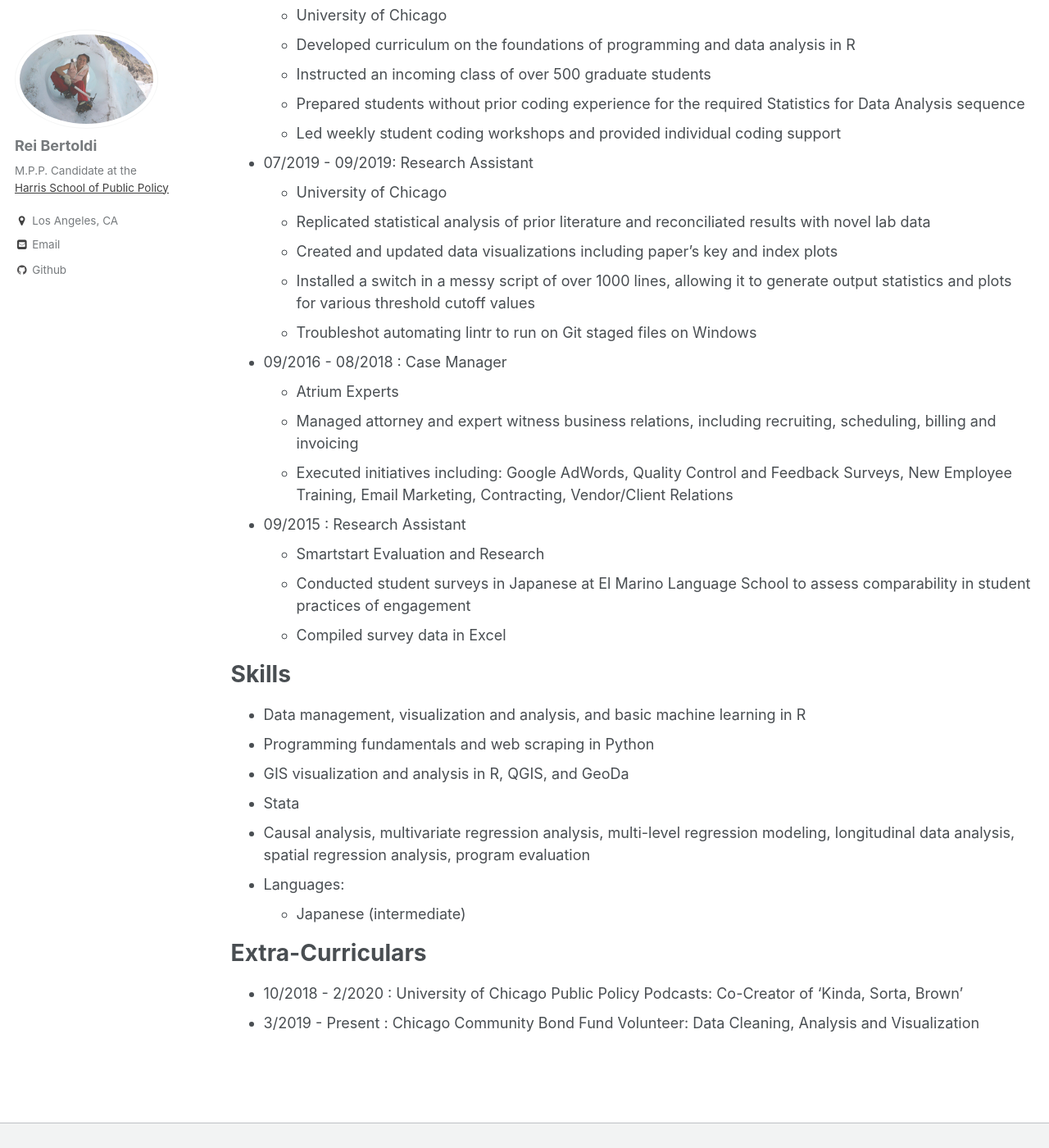
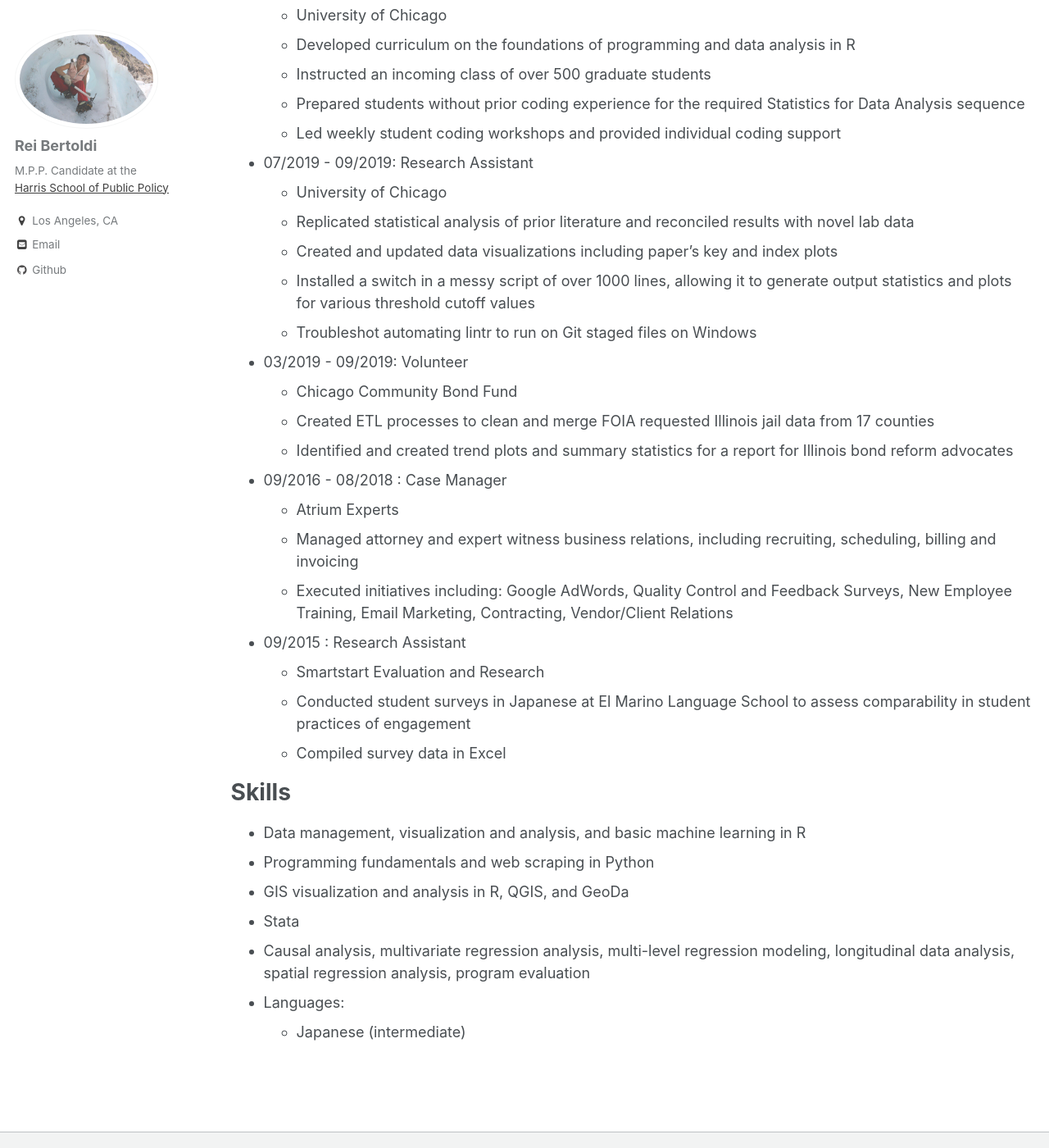
Before and after one commit to rhbertoldi/rhbertoldi.github.io, a Jekyll site: the page built from _pages/cv.md, in a window 1280 px wide and 1400 px high, scrolled down 682 px. Shown: the whole window at 82% size. Built offline with Jekyll 4.4.1, drawn with Linux system fonts in a browser that asks for light colours.

Commit message:
updated cv

```diff
--- a/_pages/cv.md
+++ b/_pages/cv.md
@@ -35,10 +35,16 @@ Work experience
 
 * 07/2019 - 09/2019: Research Assistant
   * University of Chicago
-  * Replicated statistical analysis of prior literature and reconciliated results with novel lab data
+  * Replicated statistical analysis of prior literature and reconciled results with novel lab data
   * Created and updated data visualizations including paper's key and index plots
   * Installed a switch in a messy script of over 1000 lines, allowing it to generate output statistics and plots for various threshold cutoff values
   * Troubleshot automating lintr to run on Git staged files on Windows
+
+* 03/2019 - 09/2019: Volunteer
+  * Chicago Community Bond Fund
+  *	Created ETL processes to clean and merge FOIA requested Illinois jail data from 17 counties
+  * Identified and created trend plots and summary statistics for a report for Illinois bond reform advocates
+
 
 * 09/2016 - 08/2018 : Case Manager
   * Atrium Experts
@@ -59,8 +65,3 @@ Skills
 * Causal analysis, multivariate regression analysis, multi-level regression modeling, longitudinal data analysis, spatial regression analysis, program evaluation
 * Languages:
   * Japanese (intermediate)
-
-Extra-Curriculars
-======
-* 10/2018 - 2/2020 : University of Chicago Public Policy Podcasts: Co-Creator of 'Kinda, Sorta, Brown'
-* 3/2019 - Present : Chicago Community Bond Fund Volunteer: Data Cleaning, Analysis and Visualization
```
